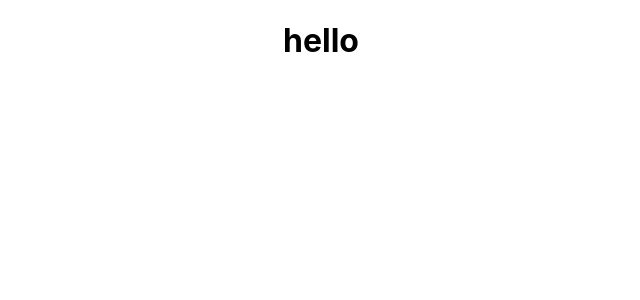
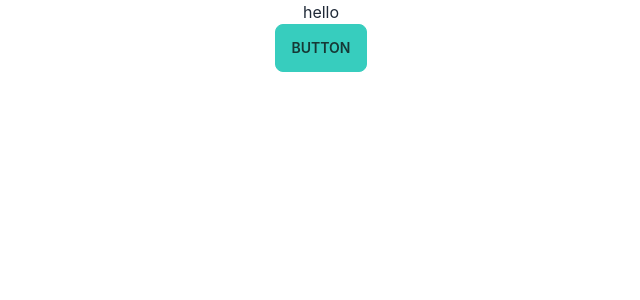
Before and after one commit to Tahmina5447/Test-yourself, a React (Create React App) app: page / in a window 1280 px wide. Shown: the top 300 px of the page, without its empty margins (319-959 px from the left). Built offline with nearby package versions, Linux system fonts and the light colour scheme.

Commit message:
tailwind setup

```diff
--- a/package.json
+++ b/package.json
@@ -6,6 +6,7 @@
     "@testing-library/jest-dom": "^5.16.5",
     "@testing-library/react": "^13.4.0",
     "@testing-library/user-event": "^13.5.0",
+    "daisyui": "^2.31.0",
     "react": "^18.2.0",
     "react-dom": "^18.2.0",
     "react-router-dom": "^6.4.2",
@@ -35,5 +36,10 @@
       "last 1 firefox version",
       "last 1 safari version"
     ]
+  },
+  "devDependencies": {
+    "autoprefixer": "^10.4.12",
+    "postcss": "^8.4.17",
+    "tailwindcss": "^3.1.8"
   }
 }
--- /dev/null
+++ b/postcss.config.js
@@ -0,0 +1,6 @@
+module.exports = {
+  plugins: {
+    tailwindcss: {},
+    autoprefixer: {},
+  },
+}
--- a/src/App.js
+++ b/src/App.js
@@ -5,6 +5,7 @@
   return (
     <div className="App">
      <h1>hello</h1>
+     <button className="btn btn-accent">Button</button>
     </div>
   );
 }
--- a/src/index.css
+++ b/src/index.css
@@ -1,3 +1,8 @@
+@tailwind base;
+@tailwind components;
+@tailwind utilities;
+
+
 body {
   margin: 0;
   font-family: -apple-system, BlinkMacSystemFont, 'Segoe UI', 'Roboto', 'Oxygen',
--- /dev/null
+++ b/tailwind.config.js
@@ -0,0 +1,10 @@
+/** @type {import('tailwindcss').Config} */
+module.exports = {
+  content: [
+    "./src/**/*.{js,jsx,ts,tsx}",
+  ],
+  theme: {
+    extend: {},
+  },
+  plugins: [require("daisyui")],
+}
```
Also changed, not shown: 1 other file (tests, documents, lock files or other folders).
